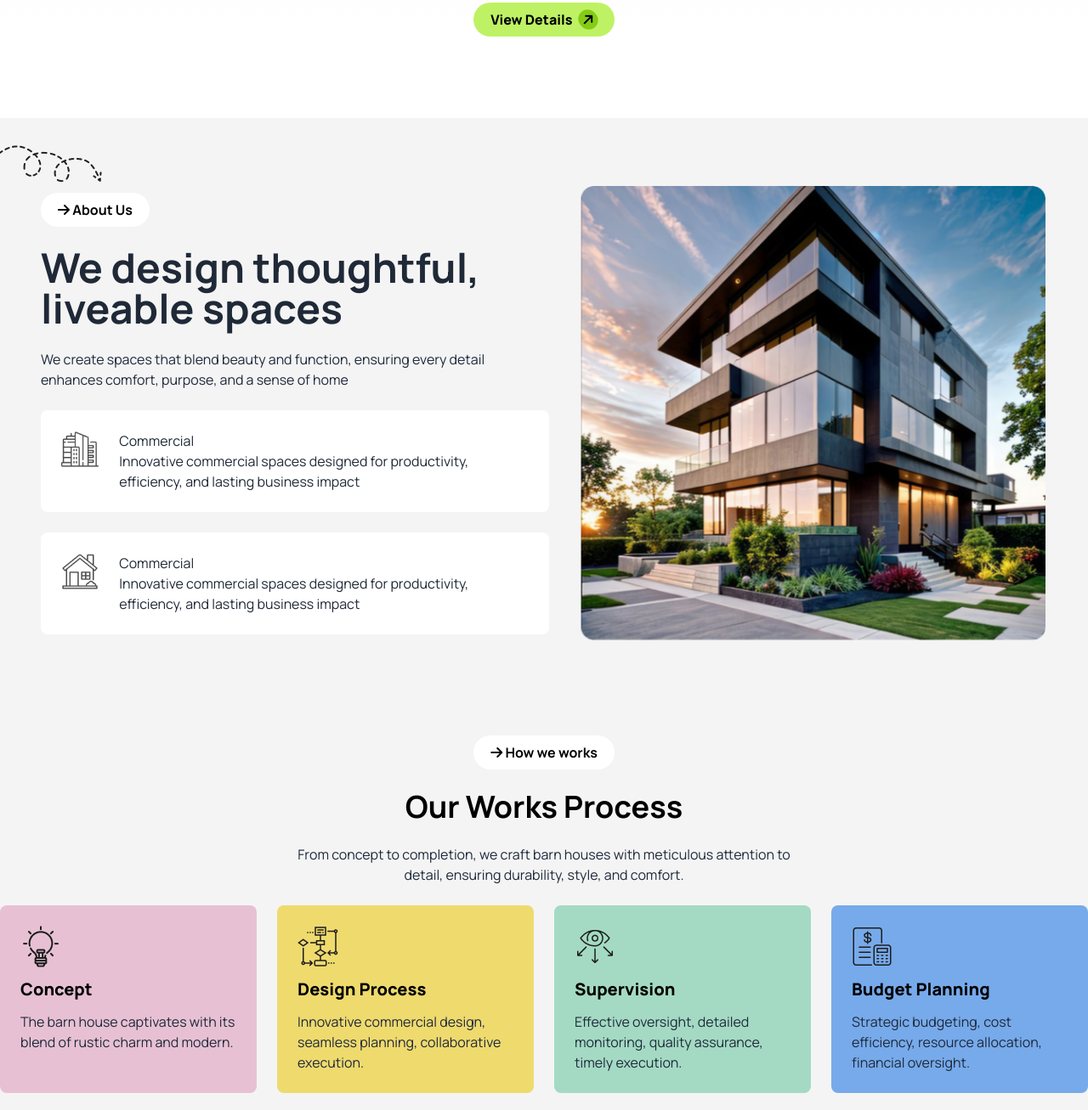
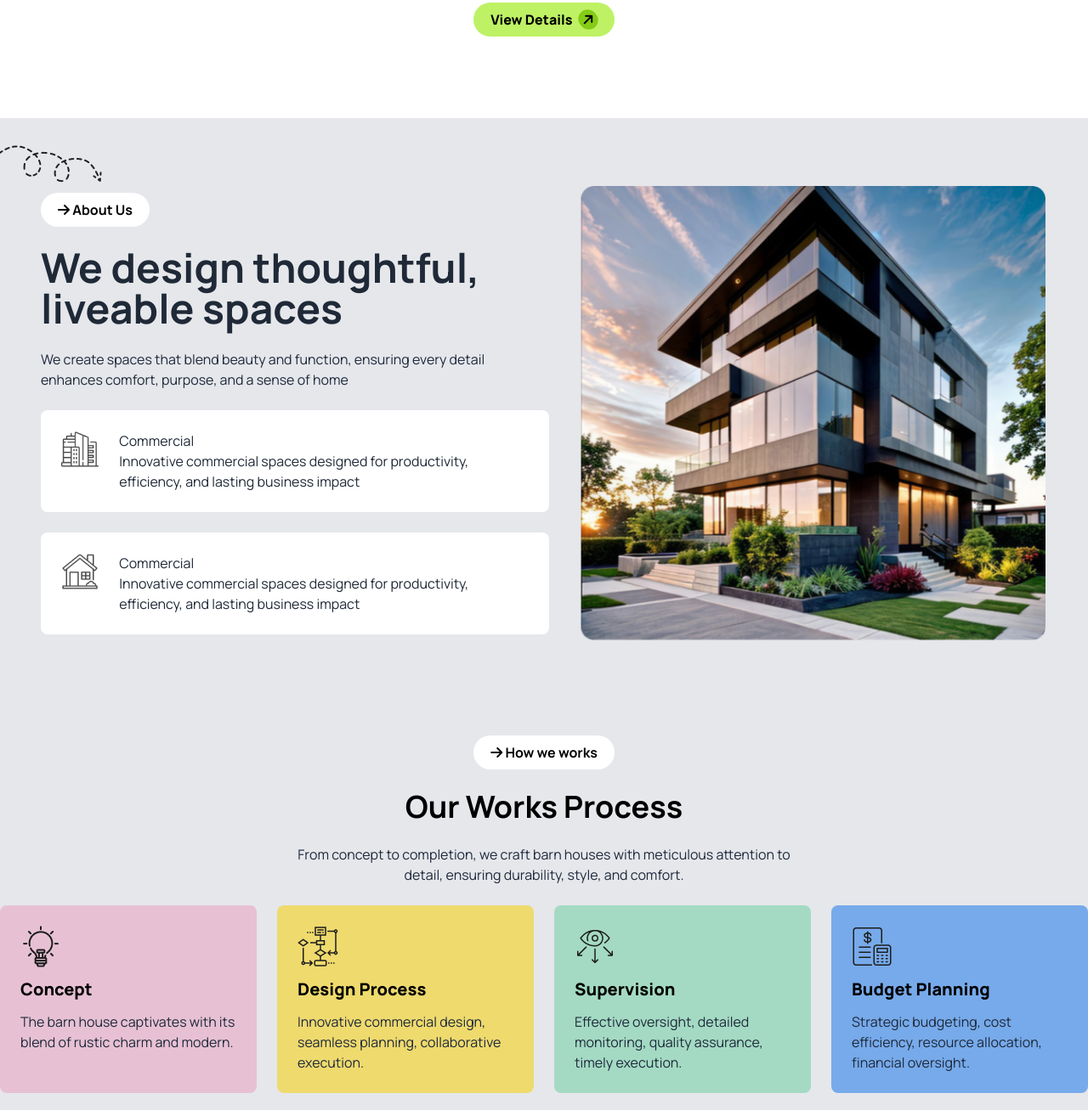
Before and after one commit to aymanahmedkausar120/ayman-b10-assignment-03, a plain HTML site: page index.html in a window 1280 px wide. Shown: the part 733-2040 px from the top of the page at 85% size. Drawn offline with nearby package versions, Linux system fonts and the light colour scheme.

Commit message:
web full complete done

```diff
--- a/index.html
+++ b/index.html
@@ -106,7 +106,7 @@
 	<!-- main section -->
 	<main>
 		<!-- design thoughtful liveable spaces section -->
-		<section class="bg-[#F4F4F4] pt-5 lg:pt-20 mt-16 lg:mt-24">
+		<section class="bg-gray-200 pt-5 lg:pt-20 mt-16 lg:mt-24">
 			<div class="container mx-auto px-5 lg:px-0 flex flex-col lg:flex-row gap-6 lg:gap-9 lg:pl-12 ">
 				<!-- rectangle text content -->
 				<div class="space-y-6 flex-1">
@@ -162,7 +162,7 @@
 			</div>
 		</section>
 		<!-- Works Process section -->
-		<section class="bg-[#F4F4F4] pt-16 lg:pt-28 pb-10 lg:pb-24 px-5 lg:px-0">
+		<section class="bg-gray-200 pt-16 lg:pt-28 pb-10 lg:pb-24 px-5 lg:px-0">
 			<div class="container mx-auto">
 				<div class="text-center space-y-6">
 					<button class="bg-white text-black font-bold lg:w-auto px-5 py-2 rounded-3xl cursor-pointer"><i
@@ -278,7 +278,8 @@
 			</div>
 		</section>
 
-		<!-- Frequently Asked Questions -->
+		<!--------Frequently Asked Questions------->
+
 		<section class="container mx-auto my-10 lg:my-24 px-5 lg:px-0">
 			<h2 class=" text-3xl lg:text-5xl font-bold text-center mb-12">Frequently Asked <span
 					class="text-faq-color">Questions</span></h2>
@@ -339,7 +340,7 @@
 
 		<!-- Let’s Discuss Next Project ar form section -->
 
-		<section class="bg-[#F4F4F4] mt-14 lg:mt-24 py-10 lg:py-0 px-5 lg:px-0">
+		<section class="bg-[url('./assets/bg.jpg')] bg-cover mt-14 lg:mt-24 py-10 lg:py-0 px-5 lg:px-0">
 			<div class="container mx-auto lg:px-28 lg:py-20">
 				<div class="text-center space-y-6 mb-8">
 					<button class="bg-[#abef5f33] px-5 py-2 rounded-3xl font-bold cursor-pointer"><i
```
